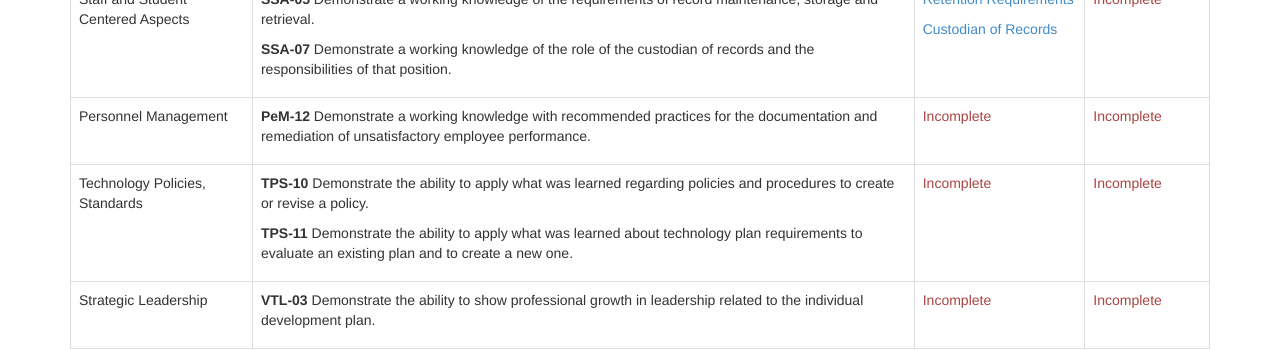
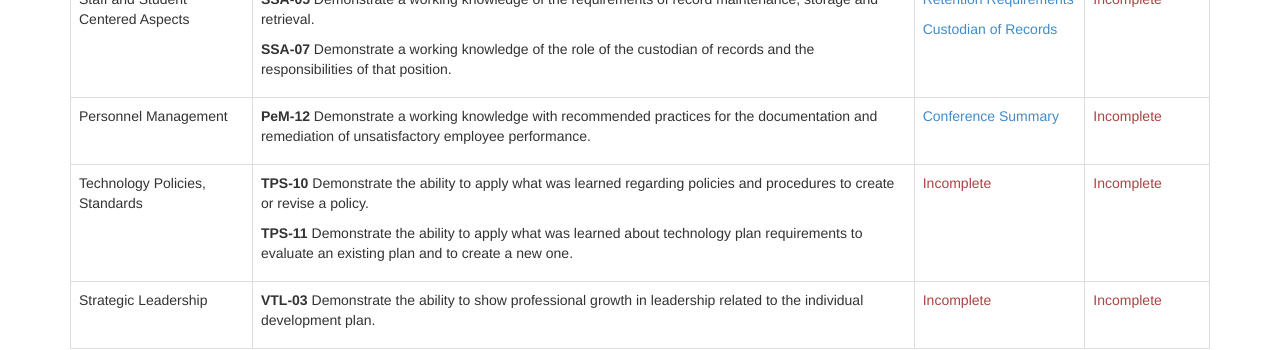
Before and after one commit to shanepinnell/shanepinnell.github.io, a Jekyll site: the page built from cto_mentor/index.html, in a window 1280 px wide. Shown: the part 1237-1587 px from the top of the page. Built offline with Jekyll 4.4.1, drawn with Linux system fonts in a browser that asks for light colours; nearby versions of some CDN libraries; library files that are not in the unit come from our copies.

Commit message:
updated portfolio

```diff
--- a/cto_mentor/index.html
+++ b/cto_mentor/index.html
@@ -177,7 +177,7 @@ title: Shane Pinnell CTO Portfolio
 						<p><strong>PeM-12</strong> Demonstrate a working knowledge with recommended practices for the documentation and remediation of unsatisfactory employee performance.</p>
 					</td>
 					<td>
-						<p class="text-danger">Incomplete</p>
+						<p><a href="https://docs.google.com/document/d/1Ur2g7p1OTQjI7y95MJusTl1SiMp9pHTBU_WFFTYJxN4/edit?usp=sharing" target="_blank">Conference Summary</a></p>
 					</td>
 					<td>
 						<p class="text-danger">Incomplete</p>
```
